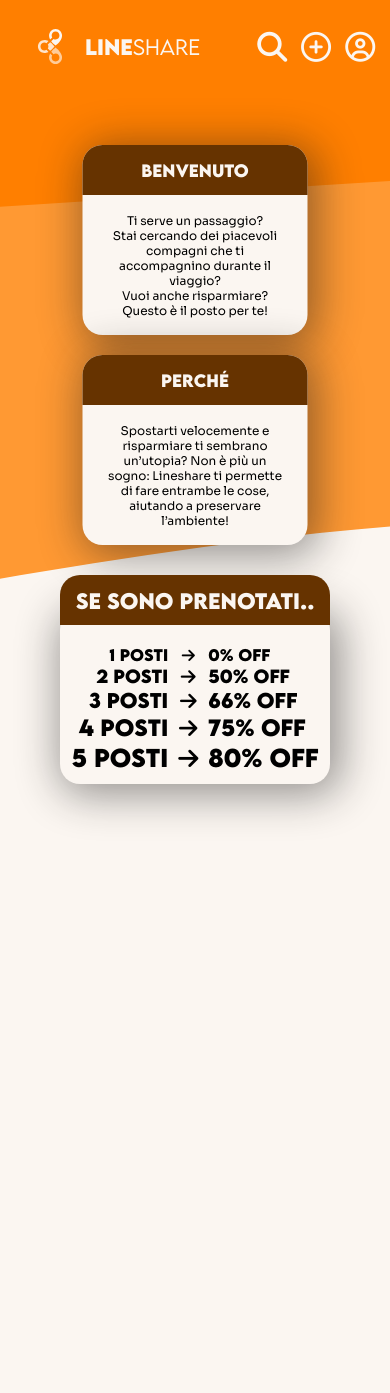
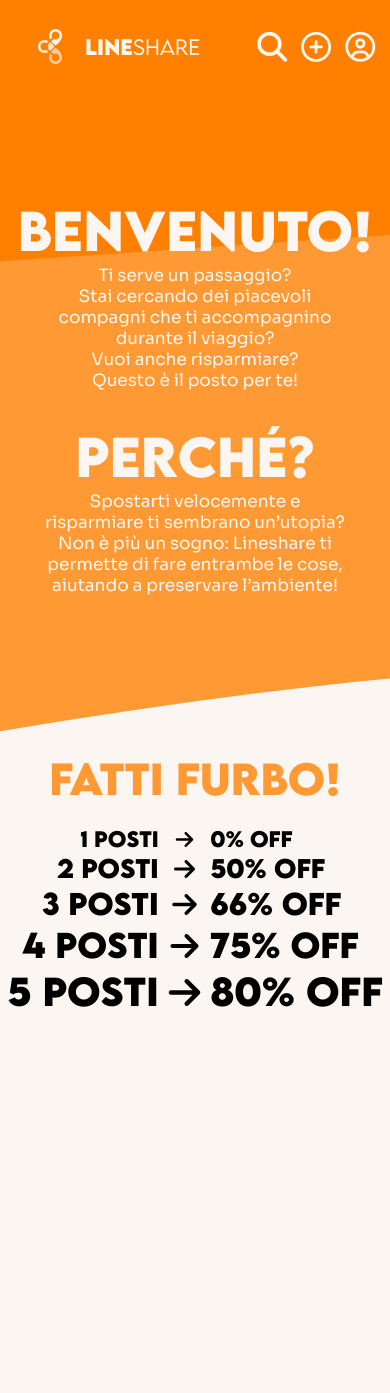
Before and after one commit to t38thomas/lineshare2, a PHP site: page / in a window 390 px wide. Shown: the top 1393 px of the page. Run offline with PHP 8.4, Linux system fonts and the light colour scheme; some libraries are stand-ins or nearby versions.

Commit message:
homepage modificata

```diff
--- a/home/css/style.css
+++ b/home/css/style.css
@@ -46,7 +46,7 @@ body{
 }
 
 .containerOnda{
-    height: 600vh;
+    height: 6480px;
     width: 100%;
 }
 
@@ -189,53 +189,54 @@ body{
 /*MAIN*/
 
 .containerCarte{
-    width: 70%;
+    width: 100%;
     height: 275px;
     position: absolute;
     left: 50%;
     transform: translate(-50%,0);
     top: 193px;
     display: flex;
-    justify-content: space-around;
+    justify-content: space-evenly;
     align-items: center;
     transition: width, height .25s;
 }
 
-.containerCarte .carta{
-    width: 315px;
-    background-color: var(--color-bianco);
+.containerCarte .carta {
+    width: 450px;
+    /* background-color: var(--color-bianco); */
     border-radius: 20px;
     height: 100%;
-    box-shadow: 5px 5px 43px 5px rgba(28,28,28,0.47);
+    /* box-shadow: 5px 5px 43px 5px rgba(28,28,28,0.47); */
     transition: .25s;
-
 }
 
-.containerCarte .carta .sopra{
+.containerCarte .carta .sopra {
     display: flex;
     justify-content: center;
     align-items: center;
-    background-color: var(--primary-800);
+    /* background-color: var(--primary-800); */
     color: var(--color-bianco);
     height: 50px;
     border-radius: 20px 20px 0 0;
     font-family: 'LEMONMILK';
     font-weight: bold;
+    font-size: 50px;
+    /* background: navajowhite; */
+}
+.containerCarte .carta .testo {
+    display: flex;
+    justify-content: center;
+    align-items: baseline;
+    height: calc(100% - 50px);
+    color: var(--color-bianco);
+    margin-top: 20px;
 }
 
-.containerCarte .carta .testo{
-    display: flex;
-    justify-content: center;
-    align-items: center;
-    height: calc(100% - 50px);
-}
-
-.containerCarte .carta .testo p{
-    font-size: 17px;
+.containerCarte .carta .testo p {
+    font-size: 25px;
     padding: 0 20px;
     text-align: center;
     transition: font-size .25s;
-
 }
 
 .containerCarte .carta .testo span span{
@@ -246,7 +247,7 @@ body{
     width: 600px;
     height: auto;
     position: absolute;
-    top: 580px;
+    top: 800px;
     display: flex;
     justify-content: center;
     left: 50%;
@@ -255,9 +256,8 @@ body{
     font-size: 40px;
     font-family: 'LEMONMILK';
     font-weight: bold;
-    padding: 30px;
-    background-color: var(--color-bianco);
-    box-shadow: 5px 5px 43px 5px rgba(28,28,28,0.47);
+    /* background-color: var(--color-bianco); */
+    /* box-shadow: 5px 5px 43px 5px rgba(28,28,28,0.47); */
     border-radius: 20px;
     transition: width .25s;
 }
@@ -313,18 +313,19 @@ body{
 
 }
 
-.containerPercentuali p{
+.containerPercentuali p {
     position: absolute;
-    margin-top: -45px;
-    font-size: 35px;
+    margin-top: -46px;
+    font-size: 56px;
     width: 100%;
     height: 50px;
     display: flex;
     justify-content: center;
     align-items: center;
-    background-color: var(--primary-800);
-    color: var(--color-bianco);
+    /* background-color: var(--primary-800); */
+    color: var(--primary-400);
     border-radius: 20px 20px 0 0;
+    white-space: nowrap;
 }
 /* schermi piccoli */
 @media screen and (max-width: 1024px){
@@ -334,11 +335,18 @@ body{
     }
     .containerCarte .carta{
         margin: 0 10px;
-        width: 250px;
+    }
+
+    .containerCarte .carta .sopra{
+        font-size: 40px;
+    }
+
+    .containerCarte .carta .testo{
+        margin-top: 0px;
     }
 
     .containerCarte .carta .testo p{
-        font-size: 14px;
+        font-size: 20px;
     }
 
     .containerPercentuali {
@@ -388,18 +396,24 @@ body{
 /* tablet */
 @media screen and (max-width: 768px){
 
-
     .containerCarte {
-        height: 200px;
+        flex-direction: column;
+        height: 420px;
+        top: 135px;
+        margin-top: 50px;
     }
     .containerCarte .carta{
-        margin: 0 10px;
-        width: 225px;
-        min-width: 225px;
+        margin: 20px 0;
+        width: 350px;
     }
 
-    .containerCarte .carta .testo p{
-        font-size: 12px;
+    .containerCarte .carta p{
+        font-size: 17px !important;
+    }
+
+    .containerCarte .carta .sopra{
+        font-size: 50px;
+        margin-bottom: 10px;
     }
 
     .containerPercentuali {
@@ -486,21 +500,12 @@ body{
 /* telefono */
 @media screen and (max-width: 480px){
 
-    .containerCarte {
-        flex-direction: column;
-        height: 420px;
-        top: 135px;
-    }
-    .containerCarte .carta{
-        margin: 10px 0;
-    }
-
-    .containerPercentuali {
+    /* .containerPercentuali {
         width: 250px !important;
         padding: 10px;
         margin-top: 30px;
-    }
-
+    } */
+/*
     .bigItem .item:nth-child(1){
         font-size: 15px;
         margin-top: 25px;
@@ -521,10 +526,10 @@ body{
     .bigItem .item:nth-child(5){
         font-size: 23px;
          color: black;
-    }
+    } */
 
     .containerPercentuali > p{
-        font-size: 20px;
+        font-size: 40px;
     }
 
 }
--- a/index.php
+++ b/index.php
@@ -37,7 +37,7 @@
 
         <div class="containerCarte">
             <div class="carta">
-                <div class="sopra">BENVENUTO</div>
+                <div class="sopra">BENVENUTO!</div>
                 <div class="testo">
                     <p>
                     Ti serve un passaggio? <br>
@@ -47,7 +47,7 @@
                 </div>
             </div>
             <div class="carta">
-                <div class="sopra">PERCHÉ</div>
+                <div class="sopra">PERCHÉ?</div>
                 <div class="testo">
                     <p>
                     Spostarti velocemente e risparmiare ti sembrano un’utopia?
@@ -59,7 +59,7 @@
         </div>
 
         <div class="containerPercentuali">
-            <p>se sono prenotati..</p>
+            <p>Fatti furbo!</p>
             <div class="sinistra bigItem">
                 <div class="item">1 posti</div>
                 <div class="item">2 posti</div>
--- a/menu/profile/index.php
+++ b/menu/profile/index.php
@@ -77,7 +77,7 @@
                     else if($orario >= 12 && $orario < 18) echo "<p> Buon pomeriggio, ";
                     else if($orario >= 18) echo "<p> Buona sera, ";
 
-                    echo  $_SESSION["cognome"] . " <span style='font-weight:700;'>" . $_SESSION["nome"] . "</span></p>";
+                    echo  " <span style='font-weight:700;'>" . $_SESSION["cognome"] . " </span>" . $_SESSION["nome"] . "</p>";
                 ?>
             </div>
         </div>
```
